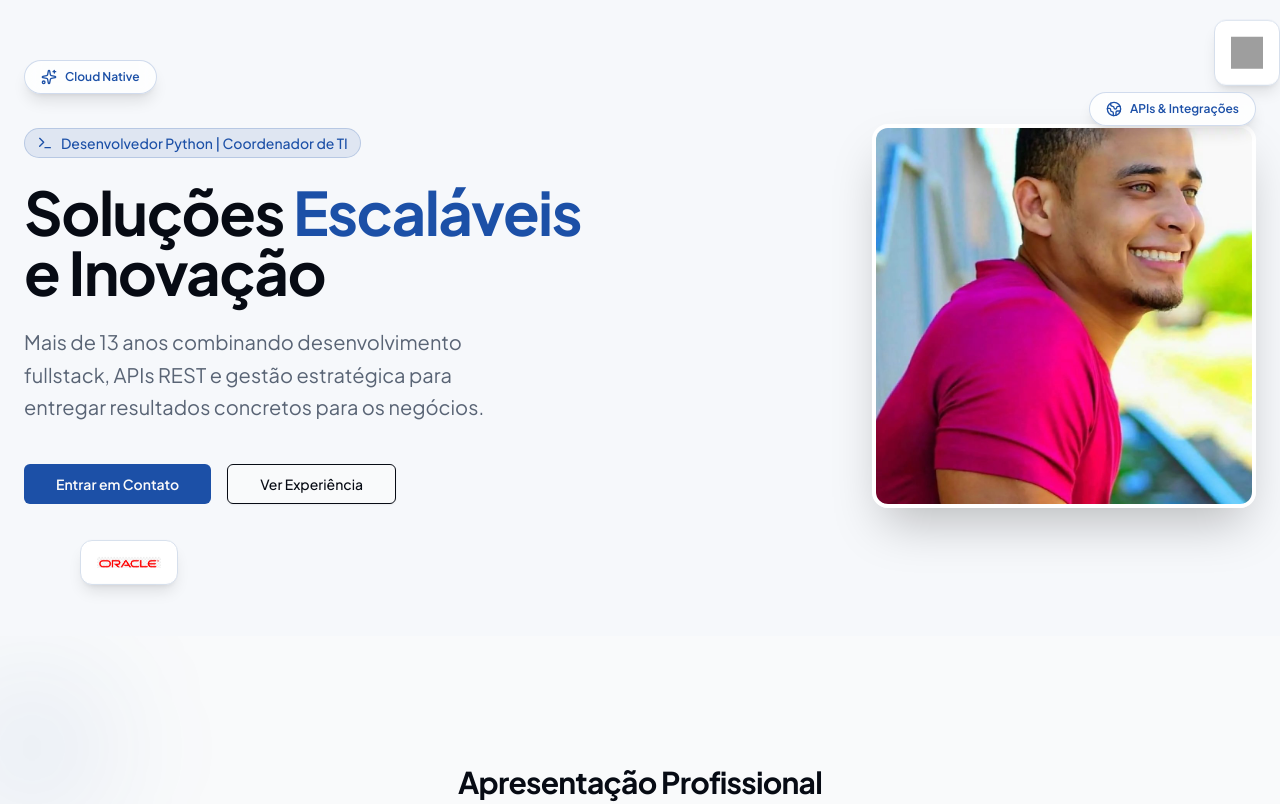
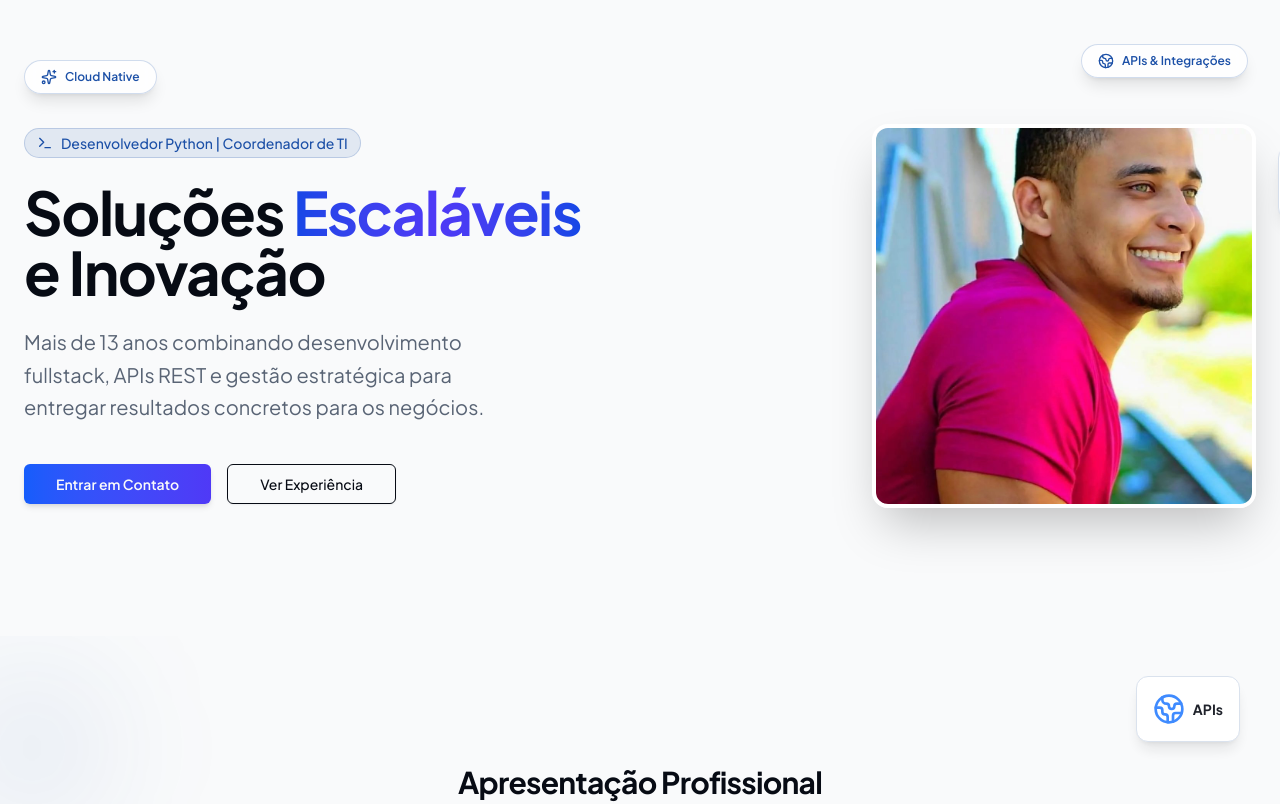
Before and after one commit to AJCOSTA/portifolioAJ, a React (Vite) app: page /#/1 in a window 1280 px wide. Shown: the part 260-1064 px from the top of the page. Built offline with nearby package versions, Linux system fonts and the light colour scheme; grey boxes are pictures that could not be loaded.

Commit message:
feat: implement multi-language portfolio Home page with detailed sections and update package dependencies.l

```diff
--- a/src/pages/Home.tsx
+++ b/src/pages/Home.tsx
@@ -941,11 +941,11 @@ export default function Home({ targetSection, language }: HomeProps) {
     <div className="min-h-screen bg-background text-foreground font-sans">
 
       {/* 1. HERO SECTION */}
-      <section id="home" className="pt-32 pb-20 md:pt-48 md:pb-32 bg-secondary/30 relative overflow-hidden">
-        <div className="pointer-events-none absolute left-6 top-16 flex items-center gap-2 rounded-full border border-primary/20 bg-white/80 px-4 py-2 text-xs font-semibold text-primary shadow-lg backdrop-blur z-50">
+      <section id="home" className="pt-32 pb-20 md:pt-48 md:pb-32 bg-[radial-gradient(ellipse_at_top,_var(--tw-gradient-stops))] from-blue-100/40 via-background to-background dark:from-blue-950/20 dark:via-background dark:to-background relative overflow-hidden">
+        <div className="pointer-events-none absolute left-6 top-16 hidden md:flex items-center gap-2 rounded-full border border-primary/20 bg-white/80 px-4 py-2 text-xs font-semibold text-primary shadow-lg backdrop-blur z-50">
           <Sparkles className="h-4 w-4" /> {t.heroFloatLeft}
         </div>
-        <div className="pointer-events-none absolute right-6 top-24 flex items-center gap-2 rounded-full border border-primary/20 bg-white/80 px-4 py-2 text-xs font-semibold text-primary shadow-lg backdrop-blur z-50">
+        <div className="pointer-events-none absolute right-8 top-12 hidden md:flex items-center gap-2 rounded-full border border-primary/20 bg-white/80 px-4 py-2 text-xs font-semibold text-primary shadow-lg backdrop-blur z-50">
           <Globe2 className="h-4 w-4" /> {t.heroFloatRight}
         </div>
         <div className="container px-6 mx-auto grid grid-cols-1 md:grid-cols-2 gap-12 items-center">
@@ -960,16 +960,16 @@ export default function Home({ targetSection, language }: HomeProps) {
               {t.heroBadge}
             </div>
             <h1 className="text-4xl md:text-6xl font-bold tracking-tight text-foreground">
-              {t.heroTitlePrefix} <span className="text-primary">{t.heroTitleHighlight}</span> {t.heroTitleSuffix}
+              {t.heroTitlePrefix} <span className="bg-clip-text text-transparent bg-gradient-to-r from-blue-700 via-indigo-600 to-blue-700 animate-gradient-x pb-2">{t.heroTitleHighlight}</span> {t.heroTitleSuffix}
             </h1>
             <p className="text-xl text-muted-foreground leading-relaxed max-w-lg">
               {t.heroSubtitle}
             </p>
             <div className="flex flex-wrap gap-4 pt-4">
-              <Button size="lg" className="rounded-md px-8 font-semibold" onClick={() => document.getElementById('contact')?.scrollIntoView({behavior: 'smooth'})}>
+              <Button size="lg" className="rounded-md px-8 font-semibold bg-gradient-to-r from-blue-600 to-indigo-600 hover:from-blue-700 hover:to-indigo-700 shadow-md hover:shadow-lg transition-all" onClick={() => document.getElementById('contact')?.scrollIntoView({ behavior: 'smooth' })}>
                 {t.heroCtaPrimary}
               </Button>
-              <Button size="lg" variant="outline" className="rounded-md px-8" onClick={() => document.getElementById('experience')?.scrollIntoView({behavior: 'smooth'})}>
+              <Button size="lg" variant="outline" className="rounded-md px-8" onClick={() => document.getElementById('experience')?.scrollIntoView({ behavior: 'smooth' })}>
                 {t.heroCtaSecondary}
               </Button>
             </div>
@@ -979,7 +979,7 @@ export default function Home({ targetSection, language }: HomeProps) {
             initial={{ opacity: 0, scale: 0.9 }}
             animate={{ opacity: 1, scale: 1 }}
             transition={{ duration: 0.8, delay: 0.2 }}
-            className="flex justify-center md:justify-end"
+            className="flex justify-center md:justify-end relative"
           >
             <div className="relative w-72 h-72 md:w-96 md:h-96 rounded-2xl overflow-hidden shadow-2xl border-4 border-white dark:border-slate-800">
               <img
@@ -988,14 +988,12 @@ export default function Home({ targetSection, language }: HomeProps) {
                 className="w-full h-full object-cover"
               />
             </div>
-            {/* Tech Float Card */}
-            <div className="absolute top-10 right-10 md:right-0 bg-white dark:bg-slate-800 p-4 rounded-xl shadow-lg border border-border animate-bounce duration-[3000ms]">
-              <img src="https://cdn.simpleicons.org/python/3776AB" className="w-8 h-8" alt="Python" />
-            </div>
-            <div className="absolute bottom-10 left-10 md:left-20 bg-white dark:bg-slate-800 p-4 rounded-xl shadow-lg border border-border animate-bounce duration-[4000ms]">
-               {/* Replaced failing Oracle icon with AWS for hero animation, or just local Oracle */}
-               <img src={oracleLogo} className="w-16 h-auto" alt="Oracle" />
-            </div>
+            {/* Tech Float Card - Python (Top Right) */}
+            <div className="absolute -top-6 -right-2 md:top-10 md:-right-24 bg-white dark:bg-slate-800 p-3 md:p-4 rounded-xl shadow-lg border border-border animate-bounce duration-[3000ms] z-20">
+              <img src="https://cdn.simpleicons.org/python/3776AB" className="w-8 h-8 md:w-10 md:h-10" alt="Python" />
+            </div>
+
+
           </motion.div>
         </div>
       </section>
@@ -1006,7 +1004,21 @@ export default function Home({ targetSection, language }: HomeProps) {
         <div className="absolute right-6 bottom-6 flex items-center gap-2 rounded-full bg-primary/10 px-4 py-2 text-xs font-semibold text-primary z-50">
           <Code2 className="h-4 w-4" /> {t.aboutFloat}
         </div>
-        <div className="container px-6 mx-auto max-w-4xl">
+
+        {/* Tech Float Card - APIs (Distributed) */}
+        <div className="absolute top-10 right-4 md:right-10 hidden md:flex bg-white dark:bg-slate-800 p-3 md:p-4 rounded-xl shadow-lg border border-border animate-bounce duration-[4500ms] delay-500 z-40 opacity-90">
+          <div className="flex items-center gap-2">
+            <Globe2 className="w-6 h-6 md:w-8 md:h-8 text-blue-500" />
+            <span className="text-xs font-bold md:text-sm text-foreground">APIs</span>
+          </div>
+        </div>
+        <motion.div
+          initial={{ opacity: 0, y: 30 }}
+          whileInView={{ opacity: 1, y: 0 }}
+          transition={{ duration: 0.8 }}
+          viewport={{ once: true }}
+          className="container px-6 mx-auto max-w-4xl"
+        >
           <div className="text-center mb-12">
             <h2 className="text-3xl font-bold mb-4">{t.aboutTitle}</h2>
             <Separator className="w-20 mx-auto bg-primary h-1 rounded-full" />
@@ -1032,7 +1044,7 @@ export default function Home({ targetSection, language }: HomeProps) {
               ))}
             </div>
           </div>
-        </div>
+        </motion.div>
       </section>
 
       {/* 3. PERFIL PROFISSIONAL */}
@@ -1082,7 +1094,13 @@ export default function Home({ targetSection, language }: HomeProps) {
 
       {/* 5. ÁREAS DE ATUAÇÃO */}
       <section id="areas" className="py-20 relative">
-        <div className="container px-6 mx-auto">
+        <motion.div
+          initial={{ opacity: 0, y: 30 }}
+          whileInView={{ opacity: 1, y: 0 }}
+          transition={{ duration: 0.6 }}
+          viewport={{ once: true }}
+          className="container px-6 mx-auto"
+        >
           <h2 className="text-3xl font-bold mb-12 text-center">{t.areasTitle}</h2>
           <div className="grid grid-cols-1 md:grid-cols-2 lg:grid-cols-4 gap-6">
             {areas.map((area, idx) => (
@@ -1097,7 +1115,7 @@ export default function Home({ targetSection, language }: HomeProps) {
               </Card>
             ))}
           </div>
-        </div>
+        </motion.div>
       </section>
 
       {/* 6. HABILIDADES TÉCNICAS (Com Logos) */}
@@ -1105,7 +1123,18 @@ export default function Home({ targetSection, language }: HomeProps) {
         <div className="absolute right-6 top-6 flex items-center gap-2 rounded-full bg-white/10 px-4 py-2 text-xs font-semibold text-white/80 z-50">
           <Cloud className="h-4 w-4" /> {t.skillsFloat}
         </div>
-        <div className="container px-6 mx-auto">
+
+        {/* Tech Float Card - Oracle (Distributed) */}
+        <div className="absolute bottom-20 left-4 md:left-10 hidden md:block bg-white dark:bg-slate-800 p-3 md:p-4 rounded-xl shadow-lg border border-border animate-bounce duration-[4000ms] z-40">
+          <img src={oracleLogo} className="w-12 h-auto md:w-16" alt="Oracle" />
+        </div>
+        <motion.div
+          initial={{ opacity: 0, scale: 0.95 }}
+          whileInView={{ opacity: 1, scale: 1 }}
+          transition={{ duration: 0.8 }}
+          viewport={{ once: true }}
+          className="container px-6 mx-auto"
+        >
           <h2 className="text-3xl font-bold mb-16 text-center text-white">{t.skillsTitle}</h2>
 
           {/* Grid de Cards por Categoria */}
@@ -1188,7 +1217,7 @@ export default function Home({ targetSection, language }: HomeProps) {
             </div>
 
           </div>
-        </div>
+        </motion.div>
       </section>
 
       {/* 7. PROJETOS */}
@@ -1253,13 +1282,31 @@ export default function Home({ targetSection, language }: HomeProps) {
         <div className="absolute right-6 top-6 flex items-center gap-2 rounded-full bg-primary/10 px-4 py-2 text-xs font-semibold text-primary z-50">
           <Briefcase className="h-4 w-4" /> {t.experienceFloat}
         </div>
+
+        {/* Tech Float Card - SQL Server (Distributed) */}
+        <div className="absolute top-32 right-4 md:right-20 hidden md:block bg-white dark:bg-slate-800 p-3 md:p-4 rounded-xl shadow-lg border border-border animate-bounce duration-[3500ms] delay-700 z-40">
+          <img src={sqlserverLogo} className="w-8 h-8 md:w-12 md:h-12 object-contain" alt="SQL Server" />
+        </div>
         <div className="container px-6 mx-auto max-w-5xl">
           <h2 className="text-3xl font-bold mb-2 text-center">{t.experienceTitle}</h2>
           <p className="text-muted-foreground text-center mb-12">{t.experienceSubtitle}</p>
 
-          <div className="space-y-12">
+          <motion.div
+            initial={{ opacity: 0, x: -20 }}
+            whileInView={{ opacity: 1, x: 0 }}
+            transition={{ duration: 0.8, staggerChildren: 0.1 }}
+            viewport={{ once: true }}
+            className="space-y-12"
+          >
             {experiences.map((job, idx) => (
-              <div key={idx} className="relative pl-8 border-l-2 border-border pb-8 last:pb-0">
+              <motion.div
+                key={idx}
+                initial={{ opacity: 0, x: -20 }}
+                whileInView={{ opacity: 1, x: 0 }}
+                transition={{ duration: 0.5, delay: idx * 0.1 }}
+                viewport={{ once: true }}
+                className="relative pl-8 border-l-2 border-border pb-8 last:pb-0"
+              >
                 <div className="absolute left-[-9px] top-0 w-4 h-4 rounded-full bg-primary" />
                 <div className="mb-2 flex flex-col md:flex-row md:items-center md:justify-between">
                   <h3 className="text-2xl font-bold text-foreground">{job.role[language]}</h3>
@@ -1274,9 +1321,9 @@ export default function Home({ targetSection, language }: HomeProps) {
                 <div className="space-y-4 text-muted-foreground leading-relaxed text-justify">
                   {job.desc[language].map((p, i) => <p key={i}>{p}</p>)}
                 </div>
-              </div>
-            ))}
-          </div>
+              </motion.div>
+            ))}
+          </motion.div>
         </div>
       </section>
 
```
Also changed, not shown: 1 other file (tests, documents, lock files or other folders). Lines whose indentation alone changed are shown as unchanged.
